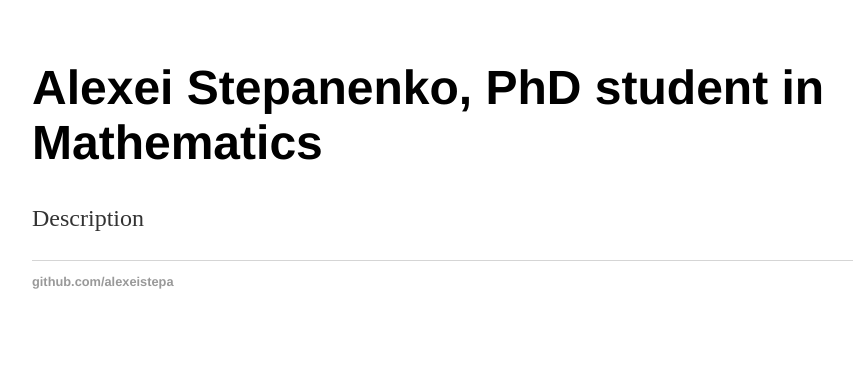
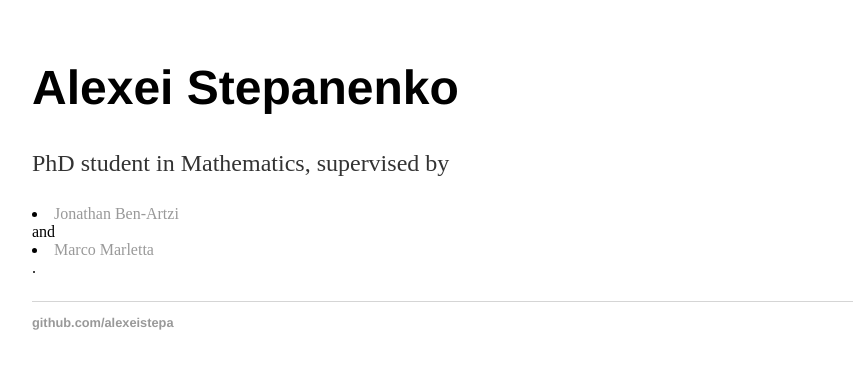
Before and after one commit to alexeistepa/alexeistepa.github.io, a plain HTML site: page index.html in a window 1280 px wide. Shown: the whole page, without its empty margins (160-1013 px from the left). Drawn offline with Linux system fonts and the light colour scheme.

Commit message:
Update index.html

```diff
--- a/index.html
+++ b/index.html
@@ -8,8 +8,9 @@
 	<body>
 		<div class="container">
     		<div class="blurb">
-        		<h1>Alexei Stepanenko, PhD student in Mathematics</h1>
-				<p>Description</p>
+        		<h1>Alexei Stepanenko</h1>
+				<p>PhD student in Mathematics, supervised by <li><a href="https://jbenartzi.github.io/">Jonathan Ben-Artzi</a></li> and
+					<li><a href="http://www.cardiffmaths.co.uk/marco/">Marco Marletta</a></li>.</p>
     		</div><!-- /.blurb -->
 		</div><!-- /.container -->
 		<footer>
```
